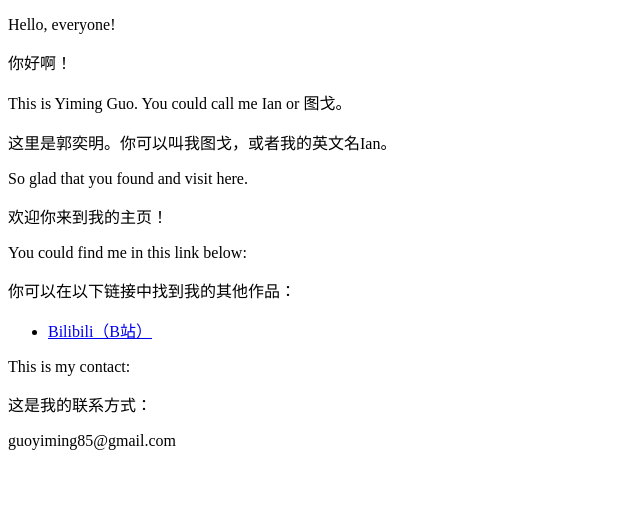
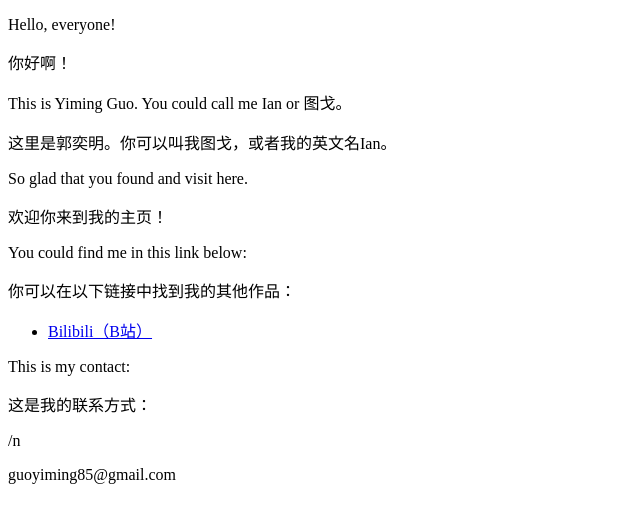
Before and after one commit to The0thers/The0thers.github.io, a plain HTML site: page index.html in a window 1280 px wide. Shown: the whole page, without its empty margins (0-640 px from the left). Drawn offline with Linux system fonts and the light colour scheme.

Commit message:
Update index.html

```diff
--- a/index.html
+++ b/index.html
@@ -17,7 +17,7 @@
 
     <p>This is my contact:</p>
     <p>这是我的联系方式：</p>
-    <p></p>
+    <p>/n</p>
     <p>guoyiming85@gmail.com</p>
   </body>
 </html>
```
